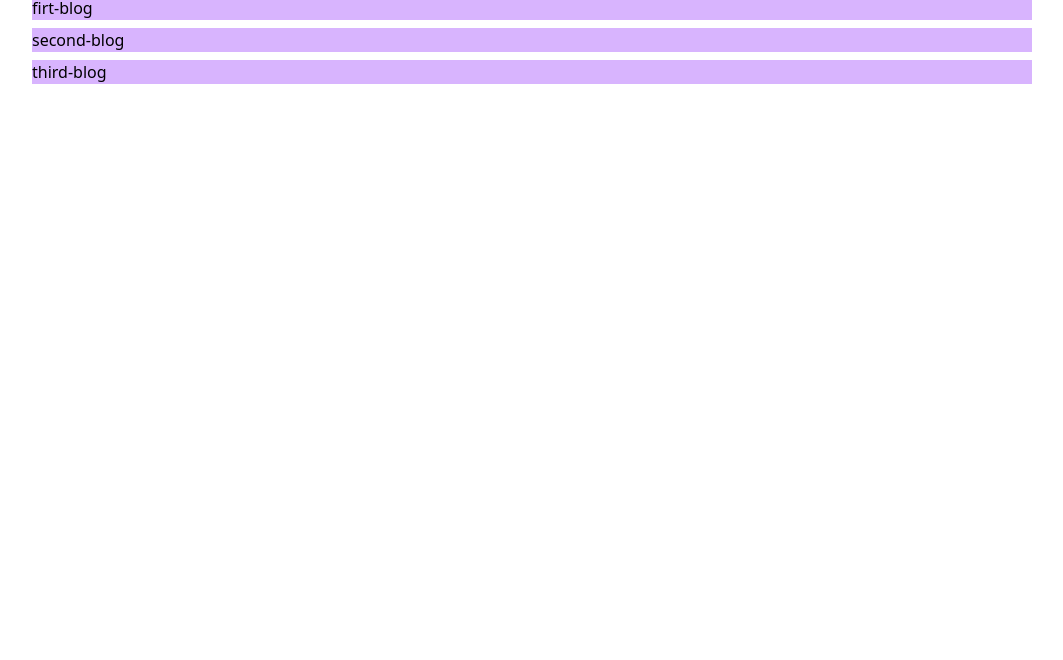
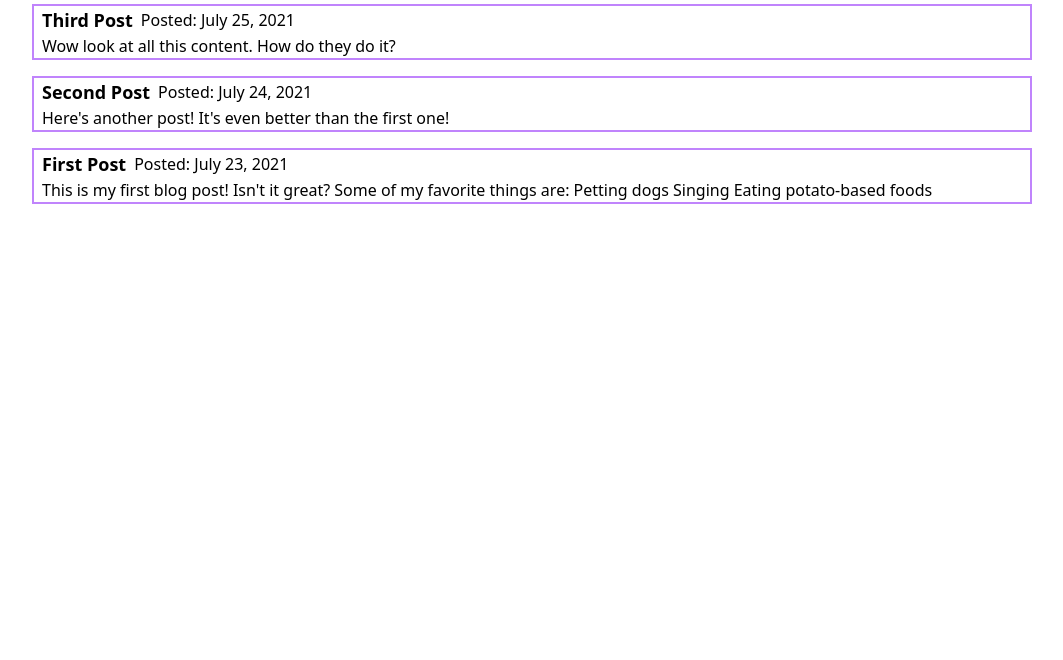
Before and after one commit to tanselberkant/gatsby-trial, a Gatsby site: page /blogs in a window 1280 px wide. Shown: the part 140-800 px from the top of the page, without its empty margins (108-1171 px from the left). Built offline with nearby package versions, Linux system fonts and the light colour scheme; Gatsby itself is replaced by a stand-in of ours.

Commit message:
rendering mdx posts

```diff
--- a/blog/firt-blog.mdx
+++ b/blog/firt-blog.mdx
@@ -1,3 +1,13 @@
-# First Post
+---
+title: 'First Post'
+date: '2021-07-23'
+slug: 'first-post'
+---
 
-İlk yazının içeriği boş kanzi
+This is my first blog post! Isn't it _great_?
+
+Some of my **favorite** things are:
+
+- Petting dogs
+- Singing
+- Eating potato-based foods
--- a/blog/second-blog.mdx
+++ b/blog/second-blog.mdx
@@ -1,3 +1,7 @@
-# Second Post
+---
+title: 'Second Post'
+date: '2021-07-24'
+slug: 'second-post'
+---
 
-İkinci yazının da bir o kadar boş kank
+Here's another post! It's even better than the first one!
--- a/blog/third-blog.mdx
+++ b/blog/third-blog.mdx
@@ -1,3 +1,7 @@
-# Third Post
+---
+title: 'Third Post'
+date: '2021-07-25'
+slug: 'third-post'
+---
 
-3 postta adanmış hayatların umudu demek istiyorum
+Wow look at all this content. How do they do it?
--- a/gatsby-config.ts
+++ b/gatsby-config.ts
@@ -20,6 +20,7 @@
         path: `${__dirname}/blog`,
       },
     },
+    'gatsby-plugin-mdx',
   ],
 };
 
--- a/package.json
+++ b/package.json
@@ -16,9 +16,11 @@
     "typecheck": "tsc --noEmit"
   },
   "dependencies": {
+    "@mdx-js/react": "^2.3.0",
     "autoprefixer": "^10.4.14",
     "gatsby": "^5.10.0",
     "gatsby-plugin-image": "^3.10.0",
+    "gatsby-plugin-mdx": "^5.10.0",
     "gatsby-plugin-postcss": "^6.10.0",
     "gatsby-plugin-sharp": "^5.10.0",
     "gatsby-source-filesystem": "^5.10.0",
--- a/src/pages/blogs.tsx
+++ b/src/pages/blogs.tsx
@@ -5,9 +5,15 @@
 
 interface BlogsPageProps {
   data: {
-    allFile: {
+    allMdx: {
       nodes: {
-        name: string;
+        frontmatter: {
+          date: string;
+          title: string;
+          slug: string;
+        };
+        id: string;
+        excerpt: string;
       }[];
     };
   };
@@ -16,13 +22,15 @@
 const BlogsPage: React.FC<BlogsPageProps> = ({ data }) => {
   return (
     <Layout pageTitle="My Blog Posts">
-      <ul>
-        {data.allFile.nodes.map((post: any) => (
-          <li className="  bg-purple-300 w-full my-2" key={post.name}>
-            {post.name}
-          </li>
-        ))}
-      </ul>
+      {data.allMdx.nodes.map((node) => (
+        <article key={node.id} className="my-4 border-2 border-purple-400 px-2">
+          <div className="flex items-center">
+            <h2 className="font-bold text-lg">{node.frontmatter.title}</h2>
+            <p className="ml-2">Posted: {node.frontmatter.date}</p>
+          </div>
+          <p>{node.excerpt}</p>
+        </article>
+      ))}
     </Layout>
   );
 };
@@ -33,9 +41,15 @@
 
 export const query = graphql`
   query {
-    allFile(filter: { sourceInstanceName: { eq: "blog" } }) {
+    allMdx(sort: { frontmatter: { date: DESC } }) {
       nodes {
-        name
+        frontmatter {
+          date(formatString: "MMMM D, YYYY")
+          title
+          slug
+        }
+        id
+        excerpt
       }
     }
   }
```
Also changed, not shown: 1 other file.
